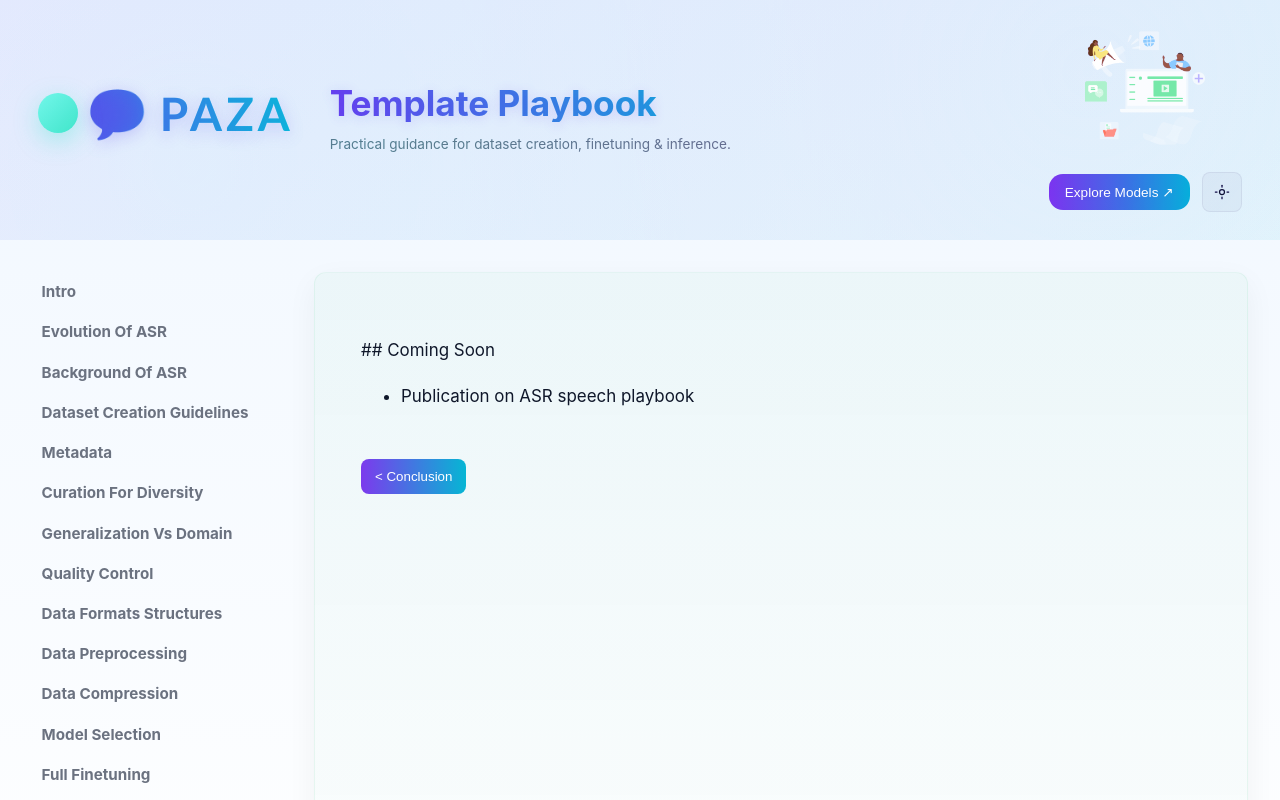
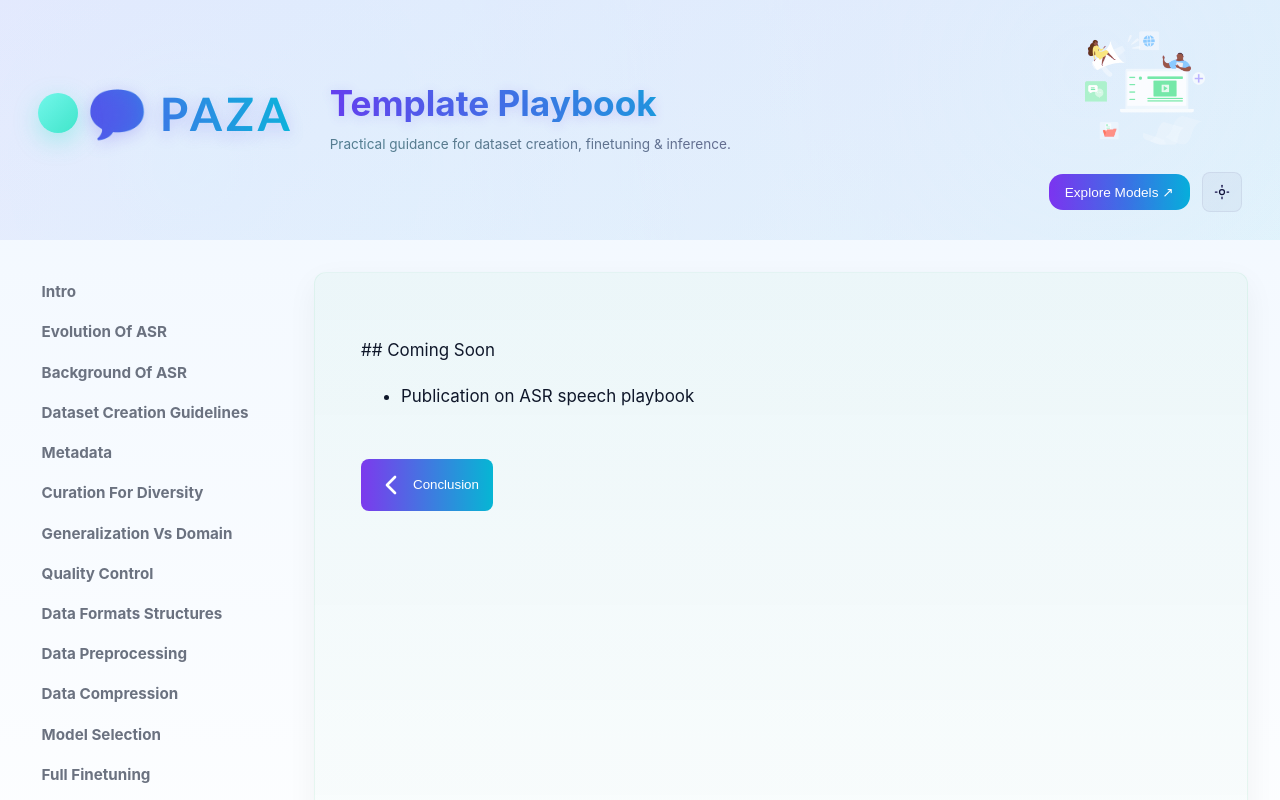
Before and after one commit to microsoft/Vibhasha, a React (Vite) app: page /playbook/13-coming-soon in a window 1280 px wide. Shown: the top 800 px of the page. Built offline with nearby package versions, Linux system fonts and the light colour scheme.

Commit message:
add next & prev icons

```diff
--- a/components/docs/MarkdownPage.jsx
+++ b/components/docs/MarkdownPage.jsx
@@ -7,7 +7,7 @@ import ReactMarkdown from 'react-markdown';
 // Preload all markdown files using Vite's glob import (raw content)
 const mdModules = import.meta.glob('/public/chapters/*.md', { as: 'raw' });
 
-function slugify(str=''){ return str.toLowerCase().replace(/[^a-z0-9\s-]/g,'').trim().replace(/\s+/g,'-').slice(0,80); }
+function slugify(str = '') { return str.toLowerCase().replace(/[^a-z0-9\s-]/g, '').trim().replace(/\s+/g, '-').slice(0, 80); }
 
 const docOrder = [
   { path: '/playbook/01-intro', label: 'Playbook Intro' },
@@ -15,7 +15,7 @@ const docOrder = [
   { path: '/playbook/03-background-of-asr', label: 'Background of ASR' },
   { path: '/playbook/04-dataset-creation-guidelines', label: 'Guidelines' },
   { path: '/playbook/04-i-metadata', label: 'Metadata' },
-  { path: '/playbook/04-ii-curation-for-diverty', label: 'Curation for Diversity' },
+  { path: '/playbook/04-ii-curation-for-diversity', label: 'Curation for Diversity' },
   { path: '/playbook/04-iii-generalization-vs-domain', label: 'Generalization vs Domain' },
   { path: '/playbook/04-iv-quality-control', label: 'Quality Control' },
   { path: '/playbook/05-data-formats-structures', label: 'Data Formats & Structures' },
@@ -122,7 +122,7 @@ export default function MarkdownPage({ filePath }) {
     return () => observer.disconnect();
   }, [headings, content]);
 
-  function scrollToId(id){
+  function scrollToId(id) {
     const el = document.getElementById(id);
     if (el) el.scrollIntoView({ behavior: 'smooth', block: 'start' });
     // update hash without jumping
@@ -135,15 +135,15 @@ export default function MarkdownPage({ filePath }) {
         <ReactMarkdown
           remarkPlugins={[remarkGfm]}
           components={{
-          h1: ({node, ...props}) => {
+            h1: ({ node, ...props }) => {
               const id = slugify(String(props.children));
               return <h1 id={id} {...props}>{props.children}</h1>;
             },
-          h2: ({node, ...props}) => {
+            h2: ({ node, ...props }) => {
               const id = slugify(String(props.children));
               return <h2 id={id} {...props}>{props.children}</h2>;
             },
-          h3: ({node, ...props}) => {
+            h3: ({ node, ...props }) => {
               const id = slugify(String(props.children));
               return <h3 id={id} {...props}>{props.children}</h3>;
             }
@@ -157,9 +157,11 @@ export default function MarkdownPage({ filePath }) {
               <button
                 onClick={() => navigate(prev.path)}
                 className="btn-primary"
-              style={{ opacity: 1 }}
               >
-              {'< ' + prev.label}
+                <svg className="nav-icon" viewBox="0 0 24 24" fill="none" xmlns="http://www.w3.org/2000/svg" aria-hidden>
+                  <path d="M15 6L9 12L15 18" stroke="currentColor" strokeWidth="2" strokeLinecap="round" strokeLinejoin="round" />
+                </svg>
+                <span>{prev.label}</span>
               </button>
             ) : <div />}
 
@@ -167,9 +169,11 @@ export default function MarkdownPage({ filePath }) {
               <button
                 onClick={() => navigate(next.path)}
                 className="btn-primary"
-              style={{ opacity: 1 }}
               >
-              {next.label + ' >'}
+                <span>{next.label}</span>
+                <svg className="nav-icon" viewBox="0 0 24 24" fill="none" xmlns="http://www.w3.org/2000/svg" aria-hidden>
+                  <path d="M9 6L15 12L9 18" stroke="currentColor" strokeWidth="2" strokeLinecap="round" strokeLinejoin="round" />
+                </svg>
               </button>
             ) : <div />}
           </nav>
--- a/components/styles/MarkdownPage.css
+++ b/components/styles/MarkdownPage.css
@@ -105,15 +105,32 @@
     margin: 0 auto;
     padding: 24px;
 }
+
 .doc-main-inner {
     padding-right: 12px;
 }
+
 .prev-next-nav {
     display: flex;
     justify-content: space-between;
     margin-top: 48px;
     gap: 1rem;
 }
+
 .prev-next-nav .btn-primary {
     opacity: 1;
 }
+
+/* Icon sizing for prev/next buttons */
+.nav-icon {
+    display: inline-block;
+    width: 2rem;
+    height: 2rem;
+    vertical-align: middle;
+}
+
+.prev-next-nav .btn-primary {
+    display: inline-flex;
+    align-items: center;
+    gap: 6px;
+}
```
Lines whose indentation alone changed are shown as unchanged.
